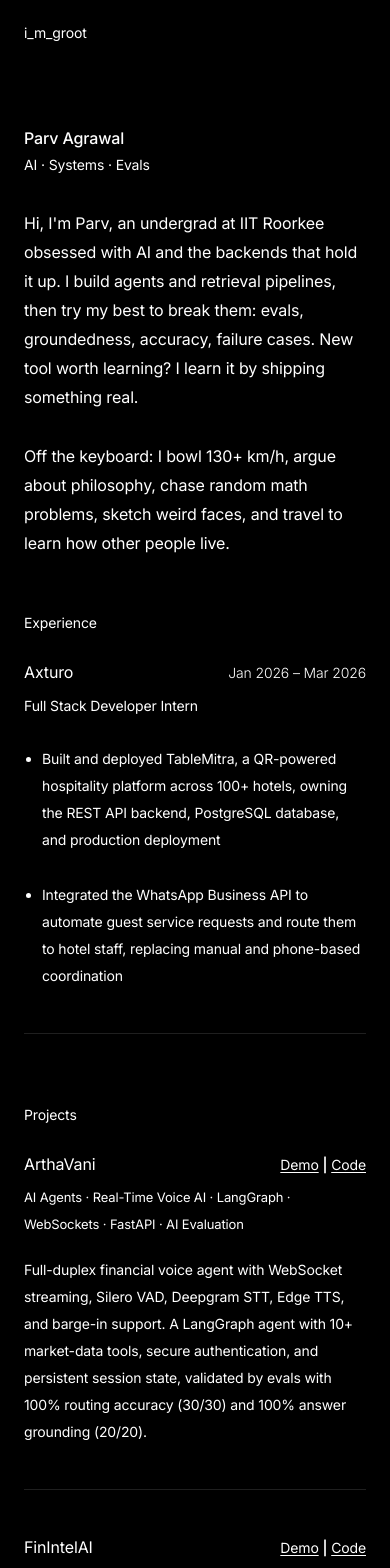
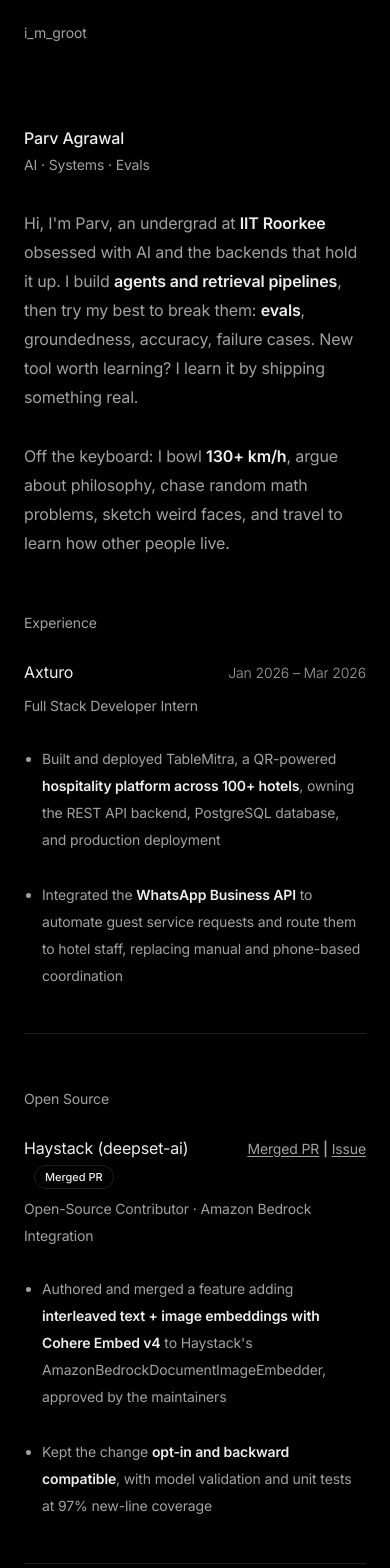
Before and after one commit to 31groot/portfolio_web, a React (Vite) app: page / in a window 390 px wide. Shown: the top 1568 px of the page. Built offline with nearby package versions, Linux system fonts and the light colour scheme.

Commit message:
changed the colour

```diff
--- a/src/App.jsx
+++ b/src/App.jsx
@@ -1,6 +1,6 @@
 import { Fragment, useCallback, useEffect, useRef, useState } from "react";
 import { BrowserRouter, Link, useLocation, useNavigate } from "react-router-dom";
-import { CONTACT_LINKS, EXPERIENCE, NAV_ITEMS, PROJECTS, RESUME_URL } from "./data.js";
+import { CONTACT_LINKS, EXPERIENCE, NAV_ITEMS, OPEN_SOURCE, PROJECTS, RESUME_URL } from "./data.js";
 
 /* ---------- hooks ---------- */
 
@@ -179,6 +179,36 @@
   );
 }
 
+function OpenSource({ data }) {
+  return (
+    <section id="open-source">
+      <h2>Open Source</h2>
+      <div className="row">
+        <h3 className="title">
+          {data.org}
+          <span className="badge">{data.status}</span>
+        </h3>
+        <span className="links">
+          <InlineLinks
+            items={data.links}
+            separator={<>{" "}<b>|</b>{" "}</>}
+          />
+        </span>
+      </div>
+      <p className="sub">{data.role} · {data.title}</p>
+      <ul className="exp-body">
+        {data.bullets.map(([pre, hl, post]) => (
+          <li key={hl}>
+            {pre}
+            <Hl>{hl}</Hl>
+            {post}
+          </li>
+        ))}
+      </ul>
+    </section>
+  );
+}
+
 function ProjectCard({ project }) {
   return (
     <article className="entry">
@@ -227,7 +257,7 @@
     <section id="contact">
       <h2>Get in Touch</h2>
       <p>
-        If you're working on  systems, agents, or evals, or just want to talk about how software
+        If you're working on systems, agents, or evals, or just want to talk about how software
         behaves when things go wrong, I'd like to hear from you.
       </p>
       <p>
@@ -243,6 +273,7 @@
   <main className="wrap" id="top">
     <Intro />
     <Experience data={EXPERIENCE} />
+    <OpenSource data={OPEN_SOURCE} />
     <Projects projects={PROJECTS} limit={3} />
     <Contact />
   </main>
--- a/src/styles.css
+++ b/src/styles.css
@@ -7,8 +7,8 @@
 
 :root{
   --bg:#000;
-  --fg:#fff;
-  --muted:#fff;          /* same as --fg: single white text colour, no grey tier */
+  --fg:#ededed;
+  --muted:#a1a1a1;
   --line:#1f1f1f;
   --slab:'Inter',system-ui,-apple-system,'Segoe UI',sans-serif;
   --plex:'Inter',system-ui,-apple-system,'Segoe UI',sans-serif;
@@ -27,7 +27,7 @@
 body{
   margin:0;
   background:var(--bg);
-  color:var(--fg);
+  color:var(--muted);
   font:400 14px/27px var(--slab);
   letter-spacing:-0.01em;
   -webkit-font-smoothing:antialiased;
@@ -39,13 +39,13 @@
 /* nav */
 .nav{position:sticky;top:env(safe-area-inset-top,0px);z-index:10;background:var(--bg);height:64px}
 .nav .wrap{display:flex;align-items:center;justify-content:space-between;height:64px;line-height:normal}
-.nav a{text-decoration:none;color:var(--fg);transition:opacity .15s;border-radius:2px;text-underline-offset:6px}
-.nav a:hover,.nav a.active{text-decoration:underline}
+.nav a{text-decoration:none;color:var(--muted);transition:color .15s,opacity .15s;border-radius:2px}
+.nav a:hover,.nav a.active{color:var(--fg)}
 .nav a:active{opacity:.6}
 .nav a:focus-visible,.link:focus-visible{outline:1px solid var(--fg);outline-offset:3px}
 .nav ul{display:flex;gap:28px;list-style:none;margin:0;padding:0}
 .nav .brand{margin-left:4px}
-.nav .brand.active,.nav .brand:hover{text-decoration:none}
+.nav .brand.active{color:var(--muted)}
 .nav .ext{text-decoration:underline;text-underline-position:from-font}
 
 /* layout */
@@ -58,9 +58,9 @@
 .role{margin:8px 0 0;line-height:normal}
 .bio{margin:0;max-width:703px;font-size:16px;line-height:29px}
 .bio+.bio{margin-top:30px}
-.hl{color:inherit}           /* highlight removed: same white as everything else */
-h2{font-size:14px;color:var(--fg);margin-bottom:36px}
-.quote{font:400 15px/27px var(--slab);color:var(--fg);margin:0}
+.hl{color:var(--fg);font-weight:600}   /* bold only the words wrapped in <Hl> */
+h2{font-size:14px;color:var(--muted);margin-bottom:36px}
+.quote{font:400 15px/27px var(--slab);color:var(--muted);margin:0}
 
 /* entries */
 .entry+.entry{margin-top:0}
@@ -72,8 +72,8 @@
 .desc{margin:18px 0 0;max-width:494px}
 .links{font:400 14px/27px var(--cond);font-style:normal;white-space:nowrap}
 .links b{font-weight:600;font-style:normal}
-.link{text-decoration:underline;text-underline-position:from-font;transition:opacity .15s;border-radius:2px}
-.link:hover{opacity:.7}
+.link{text-decoration:underline;text-underline-position:from-font;transition:color .15s,opacity .15s;border-radius:2px}
+.link:hover{color:var(--fg)}
 .link:active{opacity:.6}
 .exp-body{padding:0;margin:26px 0 0;max-width:494px;list-style:disc}
 .exp-body li{margin-left:20px;padding-left:0;margin-bottom:28px}
@@ -86,7 +86,7 @@
   padding:2px 10px;
   font:500 11px/18px var(--slab);
   color:var(--fg);
-  border:1px solid var(--fg);
+  border:1px solid var(--line);
   border-radius:999px;
   vertical-align:middle;
   letter-spacing:0;
@@ -151,7 +151,8 @@
     width:44px;height:44px;margin-right:-12px;padding:0 12px;
     background:none;border:0;cursor:pointer;border-radius:2px;
   }
-  .nav-toggle span{display:block;height:1px;background:var(--fg);transition:transform .2s ease,opacity .2s ease}
+  .nav-toggle span{display:block;height:1px;background:var(--muted);transition:transform .2s ease,opacity .2s ease,background .15s}
+  .nav-toggle:hover span,.nav-toggle[aria-expanded="true"] span{background:var(--fg)}
   .nav-toggle:active{opacity:.6}
   .nav-toggle:focus-visible{outline:1px solid var(--fg);outline-offset:-4px}
   .nav-toggle[aria-expanded="true"] span:nth-child(1){transform:translateY(6px) rotate(45deg)}
@@ -170,22 +171,22 @@
 
 /* touch devices: no hover styles, only pressed state */
 @media(hover:none){
-  .nav a:hover:not(.active){text-decoration:none}
-  .link:hover{opacity:1}
+  .nav a:hover:not(.active){color:var(--muted)}
+  .link:hover{color:inherit}
 }
 
 /* View more button + projects page */
 .project.no-rule{border-bottom:0;padding-bottom:0}
 .more{display:flex;justify-content:center;margin-top:44px;padding-bottom:56px;border-bottom:1px solid var(--line)}
 .btn{
-  display:inline-block;font:400 14px/27px var(--slab);color:var(--fg);
+  display:inline-block;font:400 14px/27px var(--slab);color:var(--muted);
   text-decoration:none;text-align:center;padding:12px 32px;min-height:48px;
   touch-action:manipulation;-webkit-tap-highlight-color:transparent;
   position:relative;z-index:1;border:1px solid var(--line);border-radius:4px;
   background:transparent;cursor:pointer;
-  transition:border-color .15s,opacity .15s,transform .1s;
+  transition:color .15s,border-color .15s,opacity .15s,transform .1s;
 }
-.btn:hover{border-color:var(--fg)}
+.btn:hover{color:var(--fg);border-color:var(--muted)}
 .btn:active{opacity:.6;transform:translateY(1px)}
 .btn:focus-visible{outline:1px solid var(--fg);outline-offset:3px}
 .project.projects-first{margin-top:72px}
```
